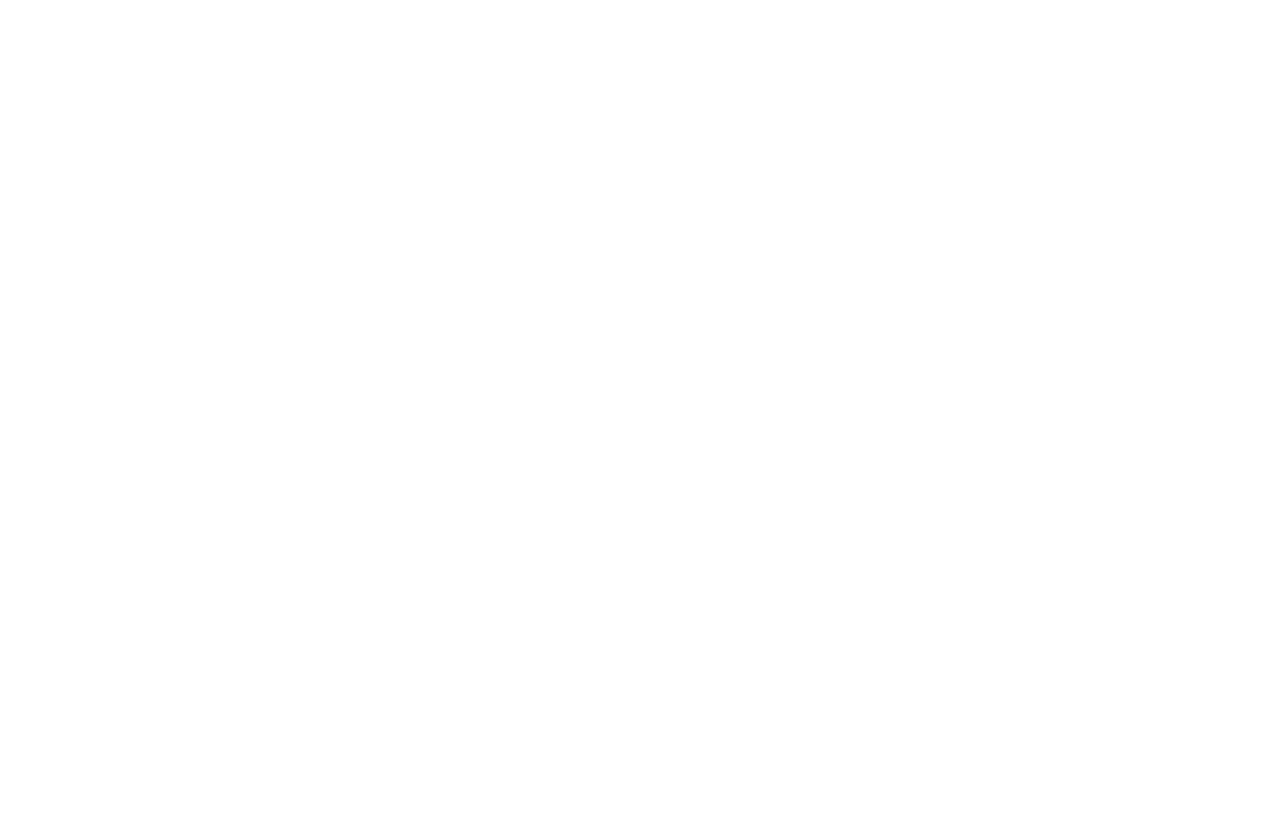
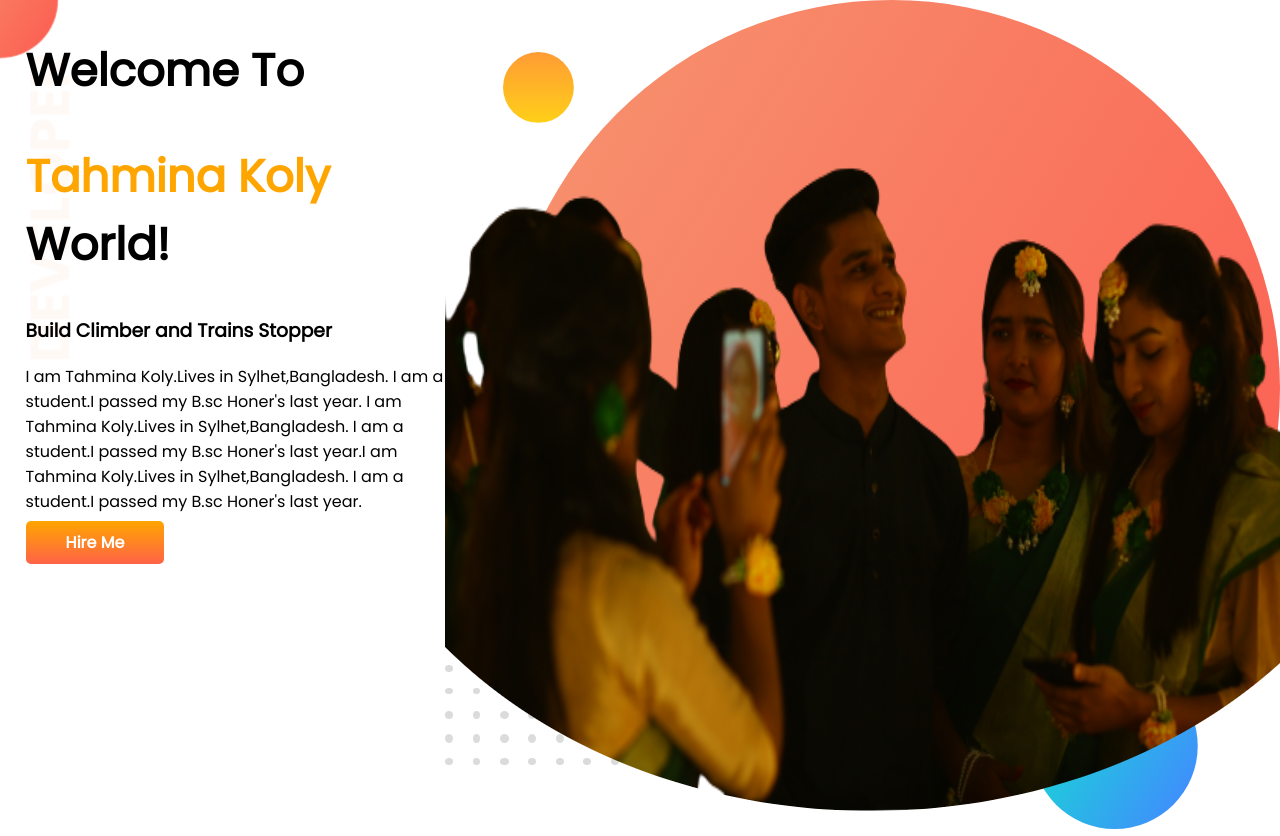
Before and after one commit to tahminakoly/developer-portfolia, a plain HTML site: page index.html in a window 1280 px wide. Before the commit the page ends 800 px from the top, so only its background shows below. Drawn offline with Linux system fonts and the light colour scheme.

Commit message:
top banner added

```diff
--- a/index.html
+++ b/index.html
@@ -5,9 +5,35 @@
     <meta http-equiv="X-UA-Compatible" content="IE=edge">
     <meta name="viewport" content="width=device-width, initial-scale=1.0">
     <title>Tahmina Koly</title>
+    <link rel="preconnect" href="https://fonts.googleapis.com">
+    <link rel="preconnect" href="https://fonts.gstatic.com"
+    crossorigin>
+    <link href="https://fonts.googleapis.com/css2?family=Poppins&display=swap"
+    rel="stylesheet">
     <link rel="stylesheet" href="style.css">
 </head>
 <body>
+    <section class="top-banner">
+        <div class="half-width">
+            <h1>Welcome To</h1>
+            <h1><span class="orange-color">Tahmina Koly</span> World!</h1>
+            <h3>Build Climber and Trains Stopper</h3>
+            <p>I am Tahmina Koly.Lives in Sylhet,Bangladesh.
+                I am a student.I passed my B.sc Honer's last year.
+                I am Tahmina Koly.Lives in Sylhet,Bangladesh.
+                I am a student.I passed my B.sc Honer's last year.I am Tahmina Koly.Lives in Sylhet,Bangladesh.
+                I am a student.I passed my B.sc Honer's last year.</p>
+                <a class="link-button" target="blank" href="https://www.youtube.com/">Hire Me</a>
+        </div>
+
+        <div class="half width">
+            <img src="images/my-bg.png" alt="">
+        </div>
+
+
+    </section>
+
+
 
 </body>
 </html>
--- a/style.css
+++ b/style.css
@@ -0,0 +1,32 @@
+body{
+    font-family: 'Poppins', sans-serif;
+    margin: 0%;
+}
+h1{
+    font-size: 45px;
+}
+.orange-color{
+    color: orange;
+}
+section{
+    display: flex;
+}
+.half-width{
+    width: 50%;
+    padding-left: 2%;
+}
+.half-width img{
+    width:80%;
+}
+.link-button{
+    text-decoration: none;
+    background-image: linear-gradient(orange,tomato);
+    padding: 10px 40px;
+    color: white;
+    font-weight: 700;
+    border-radius: 5px;
+}
+.top-banner{
+    background-image: url(images/top-banner.png) ;
+    background-repeat: no-repeat;
+}
```
Also changed, not shown: images/dream-bg.png (added), images/exp-bg.png (added), images/jhankar.png (added), images/jhankar2.png (added), images/my-bg.png (added), images/my-bg2.png (added), images/top-banner.png (added), 4 other files.
